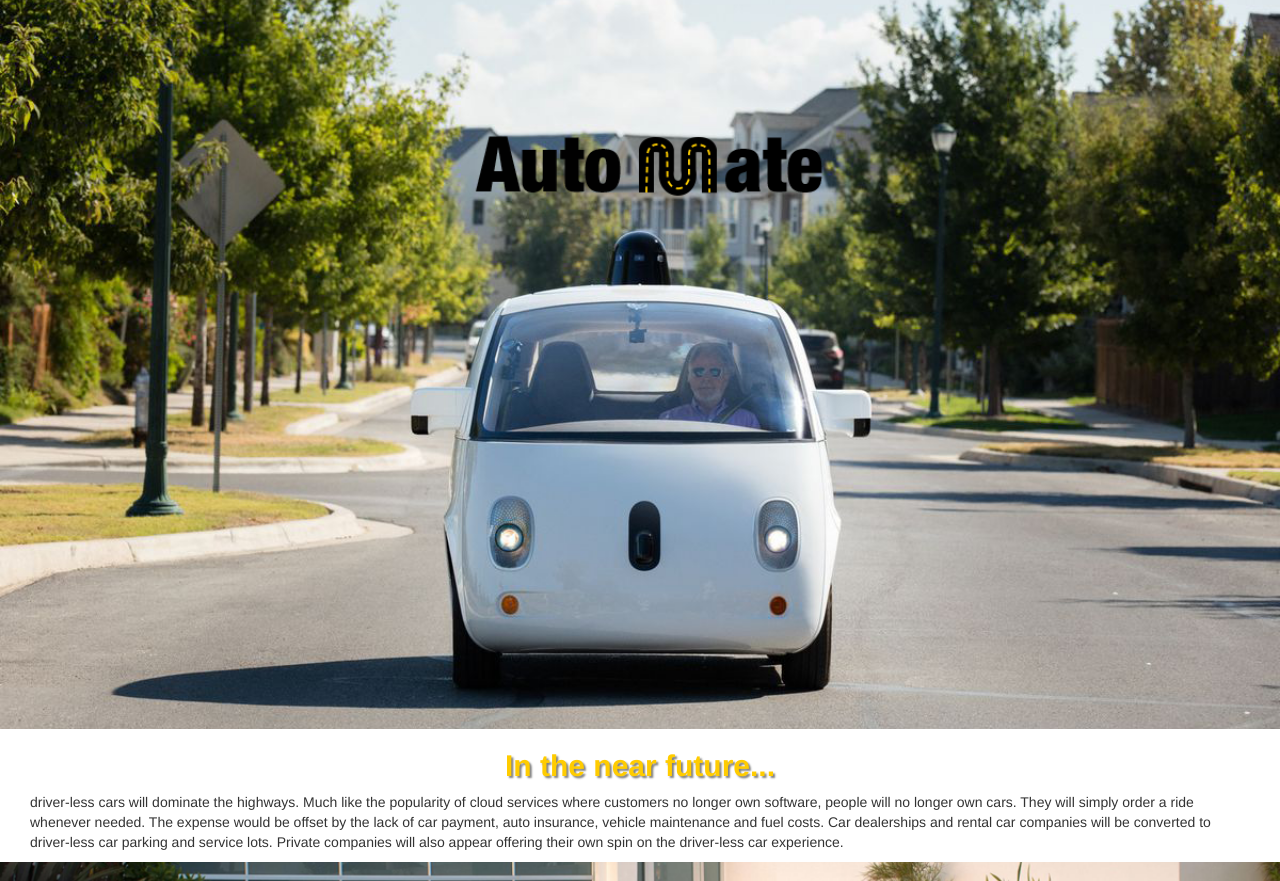
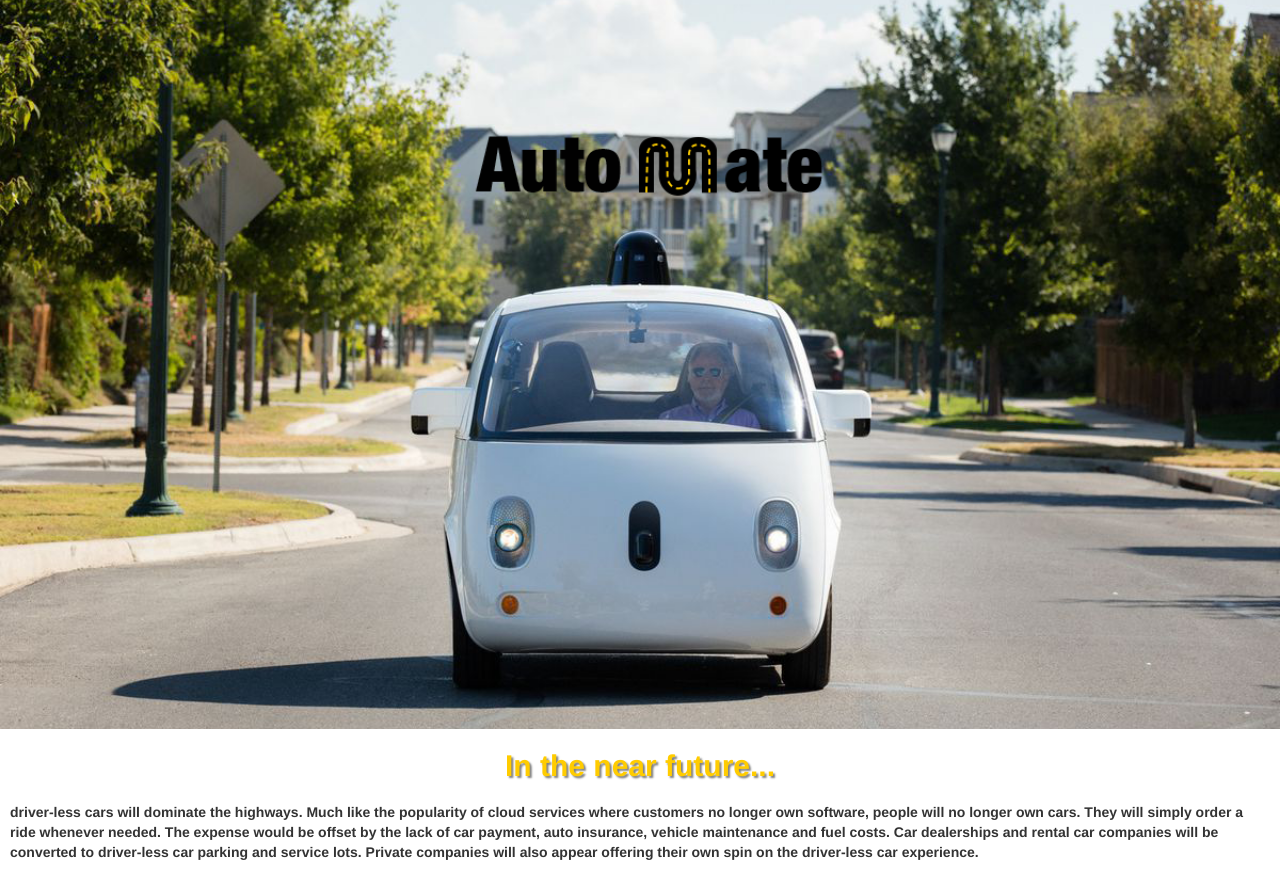
Before and after one commit to StacieM/autoMate, a website: page public/index.html in a window 1280 px wide. Shown: the part 71-952 px from the top of the page. Drawn offline with nearby package versions, Linux system fonts and the light colour scheme.

```diff
--- a/public/assets/styles/style.css
+++ b/public/assets/styles/style.css
@@ -173,6 +173,11 @@
     opacity: 0.8;
 }
 
+p {
+    padding: 10px;
+    font-weight: bold;
+}
+
 /**********HEADING & FORM MARGINS FOR CONTACT, NEW USER, SCHEDULE & CONFIRMATION PGS**********/
 .servicesInfo {
     margin-top: 70px;
```
